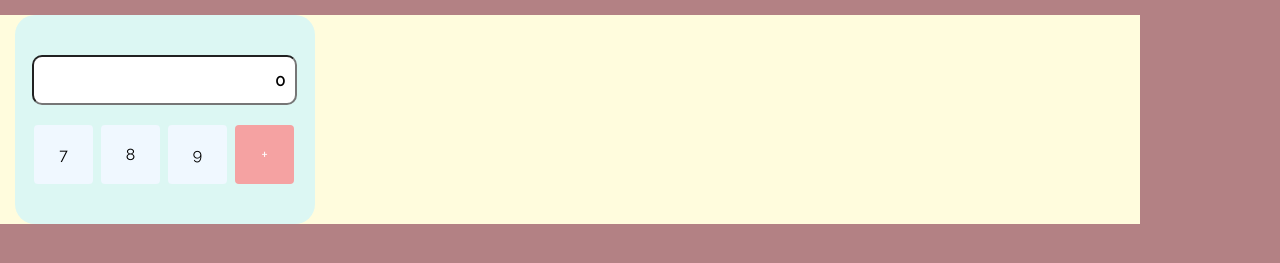
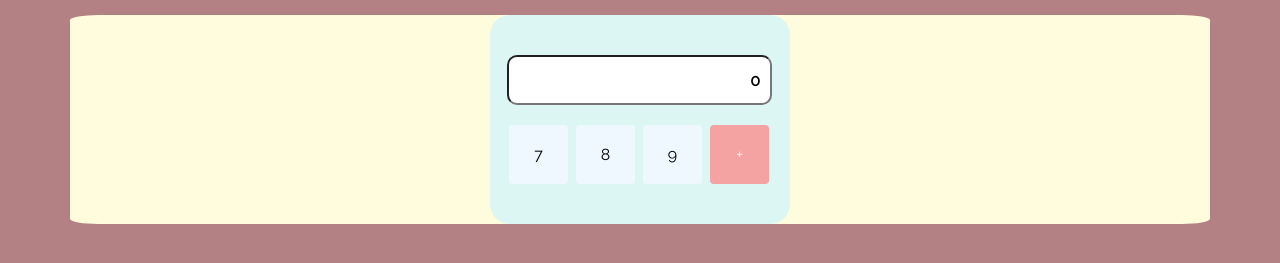
Before and after one commit to CodeMeKathy/JSTut, a plain HTML site: page JSTut2/JSTut2.html in a window 1280 px wide. Shown: the part 51-314 px from the top of the page. Drawn offline with nearby package versions, Linux system fonts and the light colour scheme; a web font is replaced by a local one.

Commit message:
Added centering to the container and calc-container in JSTut2.css

```diff
--- a/JSTut2/JSTut2.css
+++ b/JSTut2/JSTut2.css
@@ -1,6 +1,7 @@
 .container{
   background: #FFFCDD;
   margin: 0px;
+  border-radius: 2.5%;
   /* align-content: center; */
 }
 
--- a/JSTut2/JSTut2.html
+++ b/JSTut2/JSTut2.html
@@ -47,8 +47,8 @@
         </div>
     </nav>
   </div>
-  <div class="container text-center justify-content-center">
-    <div class="calc-container">
+  <div class="container text-center mx-auto">
+    <div class="calc-container mx-auto">
       <div class="row">
         <form action="" name="calc">
           <input type="text" id="calcInputWindow" class="calcInputWindow text-right" value="0" readonly>
```
